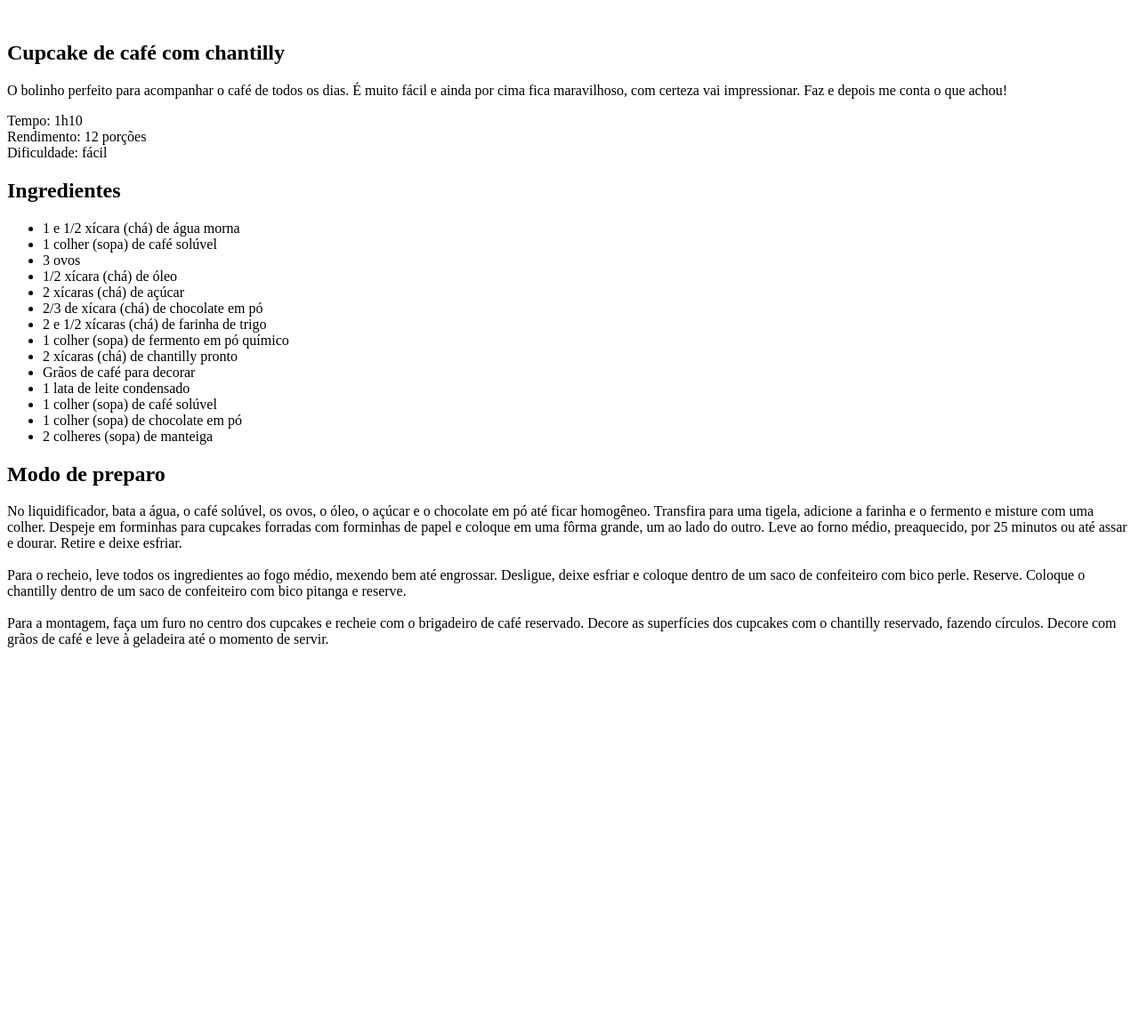
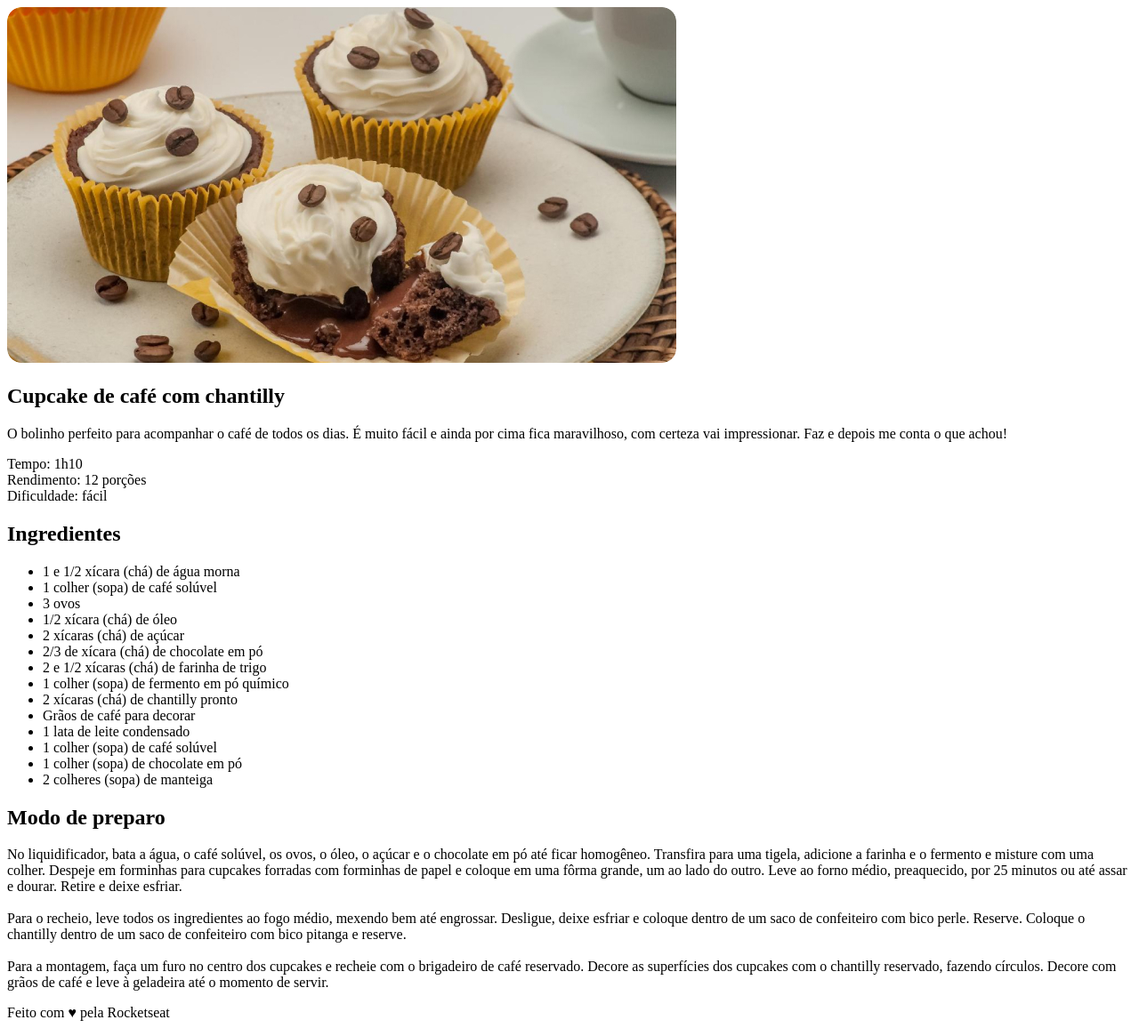
Before and after one commit to willgordo/Projeto---P-gina-de-Receita, a plain HTML site: page index.html in a window 1280 px wide. Shown: the whole page at 89% size. Before the commit the page ends 800 px from the top, so only its background shows below. Drawn offline with Linux system fonts and the light colour scheme.

Commit message:
adicionando imagens e estilo

```diff
--- a/index.html
+++ b/index.html
@@ -4,11 +4,14 @@
   <meta charset="UTF-8">
   <meta name="viewport" content="width=device-width, initial-scale=1.0">
   <title>Página de receita</title>
+
+  <link rel="stylesheet" href="style.css">
 </head>
 <body>
   <div id="page">
-    <img src="" alt="">
+    <img src="assets/main-image.jpg" alt="">
   </div>
+
   <main>
     <section id="about">
       <h1>Cupcake de café com chantilly</h1>
@@ -51,5 +54,6 @@
       </p>
     </section>
   </main>
+  <footer>Feito com ♥ pela Rocketseat</footer>
 </body>
 </html>
--- /dev/null
+++ b/style.css
@@ -0,0 +1,3 @@
+img {
+  border-radius: 16px;
+}
```
Also changed, not shown: assets/bg-image.jpg (added), assets/main-image.jpg (added).
